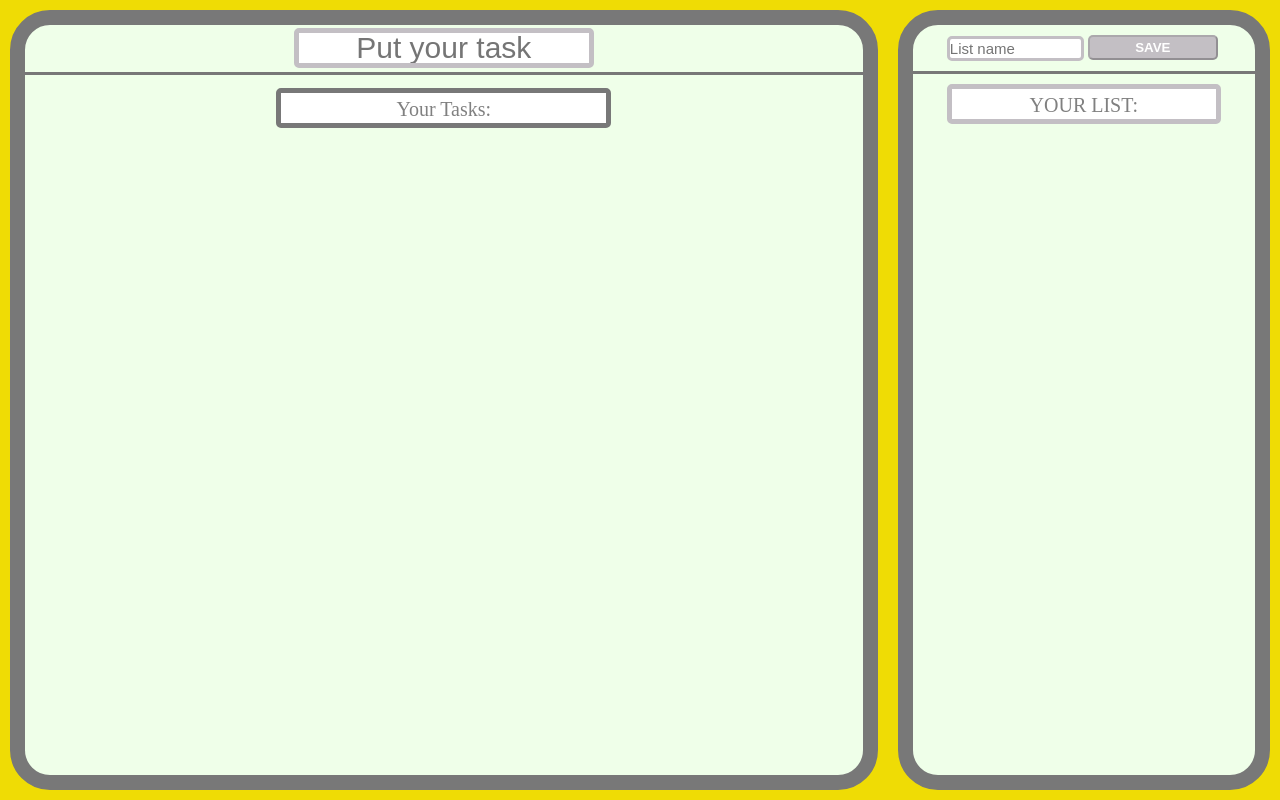
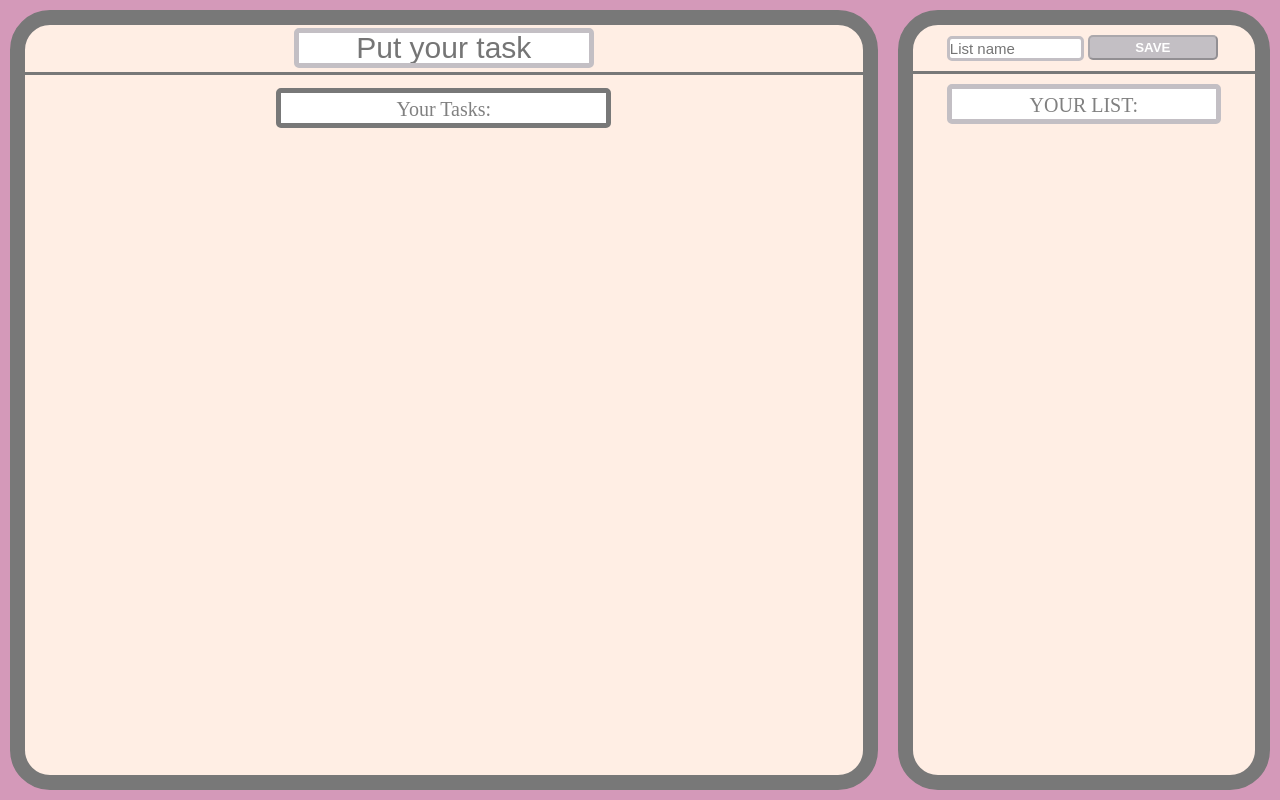
Before and after one commit to kolin4/TaskList, a website: page index.html in a window 1280 px wide. Drawn offline with Linux system fonts and the light colour scheme.

Commit message:
style changes

```diff
--- a/scss/main.scss
+++ b/scss/main.scss
@@ -14,7 +14,7 @@
     width: 100%;
     height: 100vh;
     align-content: flex-start;
-    background-color: #EFDC05;
+    background-color: #D499B9;
 }
 
 .boxTask {
@@ -24,7 +24,7 @@
    flex-wrap: wrap;
    align-content: flex-start;
    border: 15px solid rgb(120, 120, 120);
-   background-color: #EFFFE9;
+   background-color: #FFEEE4;
    border-radius: 40px;
    margin:10px;
 
@@ -106,7 +106,7 @@
 .boxList {
    width: 30%;
    border: 15px solid rgb(120, 120, 120);
-   background-color: #EFFFE9;
+   background-color: #FFEEE4;
    border-radius: 40px;
    margin:10px;
 
```
Also changed, not shown: css/main.css.
